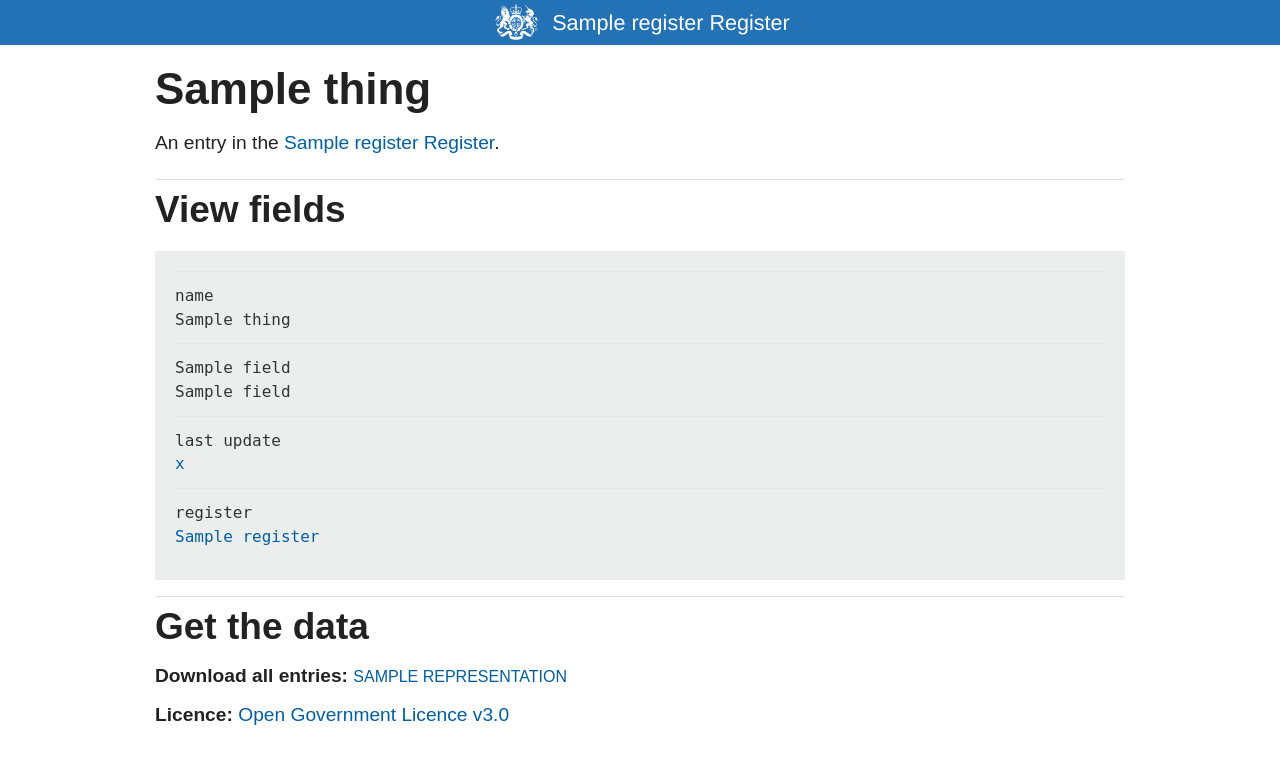
After one commit to openregister/openregister-flask, a Flask app: template application/templates/thing.html in a window 1280 px wide. The commit adds this page. Shown: the top 764 px of the page. Run offline with Flask 2, Linux system fonts and the light colour scheme; the template is opened without the code that fills it: most values are stand-ins (such as "Sample title", 1, 10 or a date in 2020); parts of the project's set-up code (start-up, migrations or seed data) failed here and were passed over.

Commit message:
Make representation/licence info more visible.
- Pull licence information out into a separate partial
- Move representation and licence info higher up the page
- Change wording so it's clearer what this information is for
  (it's for people who want to download the whole register)
- Tidy up CSS and wording across register and entry pages

I think representation and licence info would benefit from more
styling, but this is a start.

```diff
--- a/application/static/css/main.css
+++ b/application/static/css/main.css
@@ -8,17 +8,12 @@ h1, h2, h3, h4, h5, h6 {
   font-weight:bold;
 }
 
-
 a {
   color:#005EA5;
 }
 
 p, dl, ul, label {
   font-size:1.2rem;
-}
-
-table {
-  width:100%;
 }
 
 .button {
@@ -70,11 +65,6 @@ table {
 }
 
 /* intro */
-.entries {
-  border-top: solid 1px #ddd;
-  padding-top: 4px;
-}
-
 .subheader {
   text-transform: uppercase;
 }
@@ -85,19 +75,18 @@ table {
   font-weight: bold;
 }
 
+h2 {
+  border-top: solid 1px #ddd;
+  padding-top: 4px;
+}
+
 /* things in registers*/
 .thing {
   background:#eceded;
   border:none;
   border-radius: 0;
   margin-top:1rem;
-  font-family:monospace;
-}
-
-h3 {
-  padding-right:1rem;
-  font-weight: normal;
-  padding-bottom: 1em;
+  margin-bottom: 1rem;
   font-family:monospace;
 }
 
@@ -125,7 +114,7 @@ dl {
 
 dl dd {
   color: #333333;
-  font-size: 2rem;
+  font-size: 1rem;
   font-weight: normal;
   line-height: 1.4;
 }
@@ -139,6 +128,7 @@ dl dd {
 }
 
 table.things {
+  width: 100%;
   font-family:monospace;
   border: none;
   background: #ccc;
--- /dev/null
+++ b/application/templates/licence.html
@@ -0,0 +1,3 @@
+<p>
+	<strong>Licence:</strong> <a href="https://www.nationalarchives.gov.uk/doc/open-government-licence/version/3/" rel="license">Open Government Licence v3.0</a>
+</p>
--- a/application/templates/thing.html
+++ b/application/templates/thing.html
@@ -4,18 +4,44 @@
 
 {% block content %}
     <div class="row">
+
       <div class="small-12 columns">
-        <div class="panel thing">
-          <dl>
-              <dt class="hash"><a href="http://field.thingstance.dev/name/hash">hash</a></dt>
-              <dd class="hash">{{ hash|datatype("hash") }}</dd>
-            {% for field in thing | sort %}
+
+      <h1>{{ thing["name"] }}</h1>
+
+      <p>An entry in the <a href="/">{{ thing["register"] }} Register</a>.</p>
+
+      <h2>View fields</h2>
+
+      <div class="panel thing">
+        <dl>
+
+            <dt class="{{ name }}"><a href="http://field.thingstance.dev/name/{{ name }}">name</a></dt>
+            <dd class="{{ name }}">{{ thing["name"] }}</dd>
+
+          {% for field in thing | sort %}
+            {% if field != 'name' and field != 'register' %}
               <dt class="{{ field }}"><a href="http://field.thingstance.dev/name/{{ field }}">{{ field }}</a></dt>
               <dd class="{{ field }}">{{ thing[field]|datatype(field) }}</dd>
-            {% endfor %}
-          </dl>
-          {% include "footer.html" %}
-      </div>
-    </div>
-  </div>
+            {% endif %}
+          {% endfor %}
+
+          <dt class="hash"><a href="http://field.thingstance.dev/name/hash">last update</a></dt>
+          <dd class="hash">{{ hash|datatype("hash") }}</dd>
+
+          <dt class="{{ name }}"><a href='http://register.thingstance.dev/name/{{ thing["register"] }}'>register</a></dt>
+          <dd class="{{ name }}"><a href="/">{{ thing["register"] }}</a></dd>
+
+        </dl>
+      </div> <!-- /.thing -->
+
+      <h2>Get the data</h2>
+
+      {% include "representations.html" %}
+
+      {% include "licence.html" %}
+
+    </div> <!-- /.columns -->
+
+  </div> <!-- /.row -->
 {% endblock %}
```
Also changed, not shown: application/templates/things.html (+15 -11 lines).
